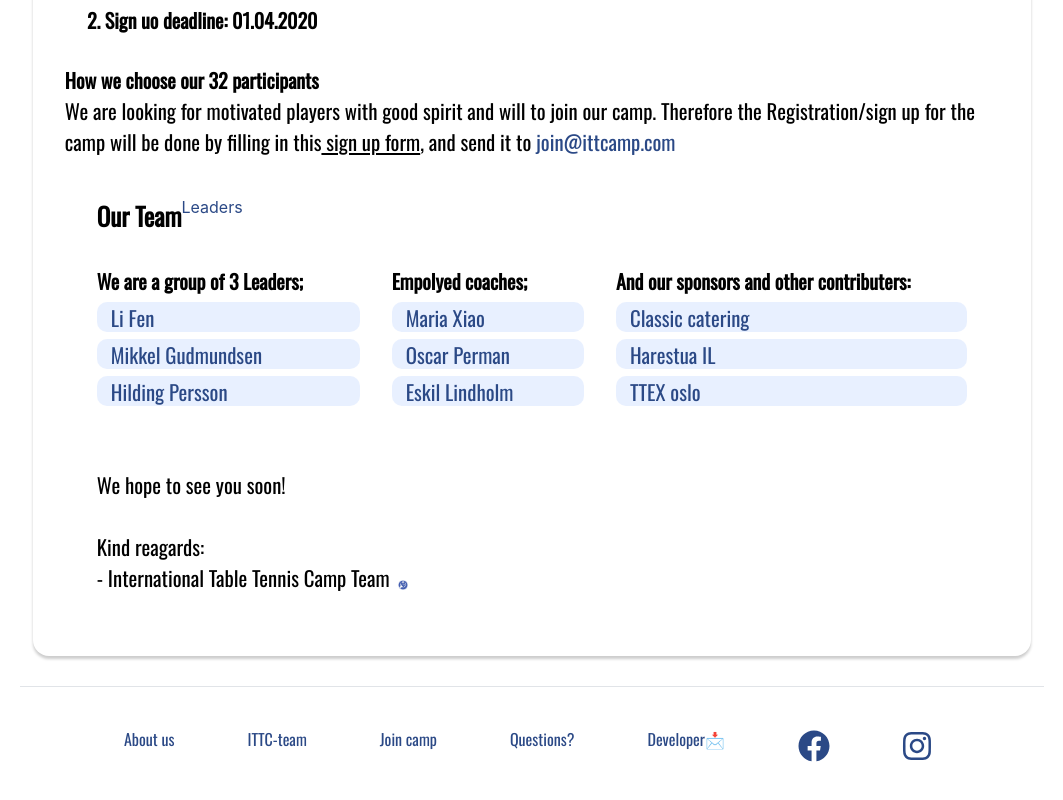
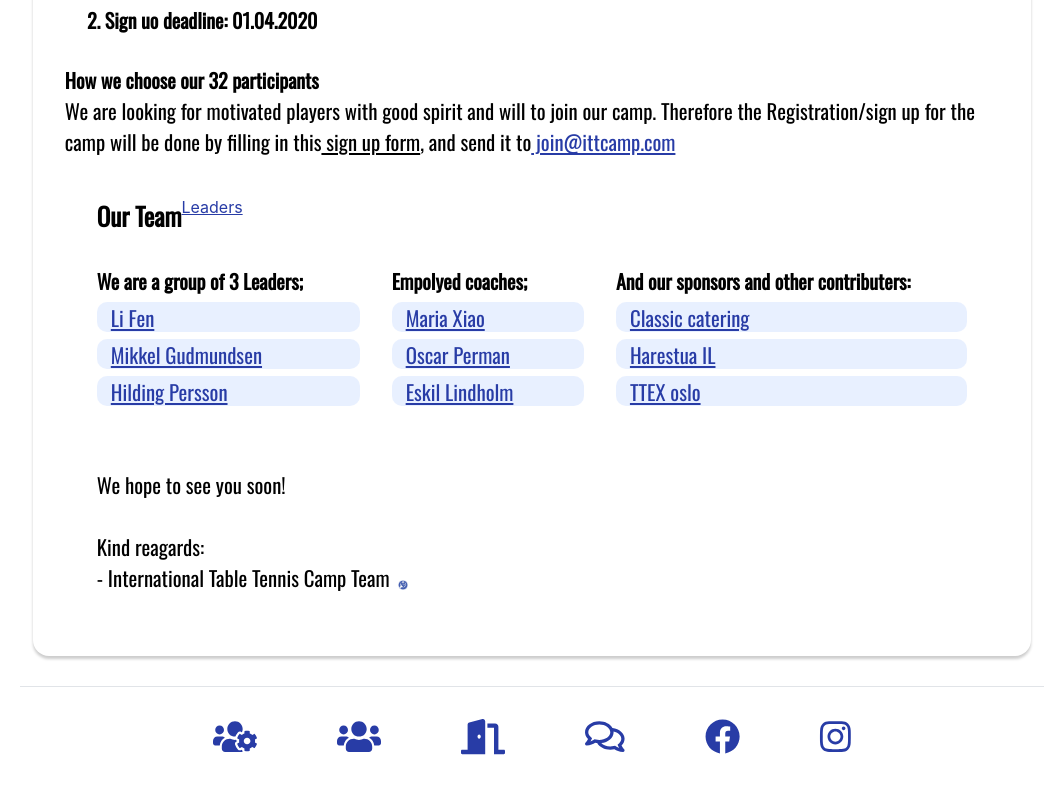
Before and after one commit to mikkelgud/InternationalTableTennisCamp, a React (Create React App) app: page /plan in a window 1280 px wide. Shown: the part 1076-1876 px from the top of the page, without its empty margins (108-1171 px from the left). Built offline with nearby package versions, Linux system fonts and the light colour scheme.

Commit message:
Changed the footer styling and home page styling. -It should now be a more universal design to my app

```diff
--- a/src/App.js
+++ b/src/App.js
@@ -32,10 +32,19 @@ import CampTaiwan from './components/camps/taiwanCamp/CampTaiwan';
 import TaiwanSchedule from './components/camps/taiwanCamp/TaiwanSchedule';
 import TaiwanTravel from './components/camps/taiwanCamp/TaiwanTravel';
 import TaiwanSocial from './components/camps/taiwanCamp/TaiwanSocial';
+import styled from  'styled-components';
+
+
+const Container = styled.div`
+background-color: #ffffff;
+
+
+`;
 
 function App() {
   return (
     <div className="App">
+      <Container>
       <Navbar/>
       <Switch>
         <Route path="/" exact component={Home} />
@@ -91,6 +100,7 @@ function App() {
 
       </Switch>
       <Footer/>
+      </Container>
     </div>
   );
 }
--- a/src/components/Footer.js
+++ b/src/components/Footer.js
@@ -3,6 +3,7 @@ import styled from 'styled-components';
 import { StyledATagLink } from '../styleguides/StyledATagLink';
 import { withRouter } from "react-router-dom";
 import { FontAwesomeIcon } from '@fortawesome/react-fontawesome';
+
 
 
 
@@ -24,88 +25,71 @@ margin-top: 20px;
 
 const Wrapper = styled.div`
 display: grid;
-grid-gap: 2rem;
+grid-gap: 5rem;
+align-items: center;
+justify-content: center;
 position: absoulte;
+grid-template-columns: auto auto auto auto auto auto;
+margin: 1.3rem;
 
-@media (min-width: 1129px){
-    grid-template-columns: auto auto auto auto auto auto auto;
-    margin: 2rem 2rem 2rem 4rem;
+@media (max-width: 827px){
+    grid-template-columns: auto auto;
+grid-gap: 7rem;
+
 }
-@media (max-width: 1129px){
-    grid-template-columns: auto auto auto auto auto;
-    margin: 2rem 2rem 2rem 5.5rem;
-}
-@media (max-width: 927px){
-    grid-template-columns: auto auto auto auto;
-margin: 2rem 2rem 2rem 2.5rem;
-}
-@media (max-width: 627px){
-    grid-template-columns: auto auto;
-margin: 2rem 2rem 2rem 1rem;
-}
-
-@media (max-width: 510px){
-    grid-template-columns: auto;
-}
-`;
-
-const StyledTextLocal = styled.p`
-font-family: 'Oswald', sans-serif;
 
 `;
 
 const StyledIcon = styled.h1`
 margin: 0;
+font-size: 2.2rem;
+&:hover{
+    font-size: 3rem;
+    margin: -0.5rem;
+}
 `;
 
 
 
 
 function Footer(props) {
+
     return (
         <LocalWrapper>
             <FooterStyleDivWrapper>
                 <Wrapper>
                     <div>
-                        <StyledTextLocal>
+                        <StyledIcon>
                             <StyledATagLink
                                 onClick={() => { props.history.push("/aboutus"); }}>
-                                About us
+                                <FontAwesomeIcon icon="users-cog"/>
                             </StyledATagLink>
-                        </StyledTextLocal>
+                        </StyledIcon>
                     </div>
                     <div>
-                        <StyledTextLocal>
+                        <StyledIcon>
                             <StyledATagLink
                                 onClick={() => { props.history.push("/leaders"); }}>
-                                ITTC-team
+                                <FontAwesomeIcon icon="users"/>
                                  </StyledATagLink>
-                        </StyledTextLocal>
+                        </StyledIcon>
                     </div>
                     <div>
-                        <StyledTextLocal>
+                        <StyledIcon>
                             <StyledATagLink
                                 href="mailto: join@ittcamp.com"
                                 onClick={() => { props.history.push("/signup") }} >
-                                Join camp
+                                <FontAwesomeIcon  icon="door-open"/>
                                 </StyledATagLink>
-                        </StyledTextLocal>
+                        </StyledIcon>
                     </div>
                     <div>
-                        <StyledTextLocal>
+                        < StyledIcon>
                             <StyledATagLink
                                 href="mailto: contactus@ittcamp.com" >
-                                Questions?
+                                <FontAwesomeIcon icon={["far","comments"]}/>
                                 </StyledATagLink>
-                        </StyledTextLocal>
-                    </div>
-                    <div>
-                        <StyledTextLocal>
-                            <StyledATagLink
-                                href="mailto: mikkel_gudmundsen@hotmail.com">
-                                Developer<span role="img" aria-label="mail">📩</span>
-                            </StyledATagLink>
-                        </StyledTextLocal>
+                        </ StyledIcon>
                     </div>
                     <div>
                         <StyledIcon>
--- a/src/styleguides/StyledATagLink.js
+++ b/src/styleguides/StyledATagLink.js
@@ -1,9 +1,8 @@
 import styled from 'styled-components';
 
 export const StyledATagLink = styled.a`
-text-decoration: none;
-    // color: #4267b2;
-  color:  #2b4986;
+text-decoration: underline;
+  color:  #283ca6;
   cursor: pointer;
   &:hover{
     color: black;
--- a/src/styleguides/StyledTextBoxWrapper.js
+++ b/src/styleguides/StyledTextBoxWrapper.js
@@ -8,7 +8,7 @@ margin: 2rem;
 position: absoulte;
 
 @media (min-width: 1129px){
-    grid-template-columns: auto auto auto;
+     grid-template-columns: auto auto auto;
 }
 @media (max-width: 909px){
     grid-template-columns: auto;
--- a/src/styleguides/StyledTextCardDiv.js
+++ b/src/styleguides/StyledTextCardDiv.js
@@ -8,7 +8,6 @@ const CardWrapper = styled.div`
   justify-content: center;
   width: 100%;
   height: 100%;
-
 `;
 
 
@@ -19,14 +18,15 @@ padding: 2.5rem;
   border-radius: 25px;
   box-shadow: 0px 2px 3px 0px rgba(0,0,0,0.2);
   transition: all 0.22678s ease-in-out;
-  background-image: url(${props => props.backgorund});
-  background-repeat: no-repeat;
-  background-size: cover;
+  // background-image: url(${props => props.backgorund});
+  // background-repeat: no-repeat;
+  // background-size: cover;
+  background-color: #ffffff;
+
   &:hover {
     background-color: #4267b2;
     color: white;
     box-shadow: 0px 2px 5px 3px rgba(0,0,0,0.2);
-
 }
 `;
 
--- a/src/utils/faLibraryLoader.js
+++ b/src/utils/faLibraryLoader.js
@@ -1,10 +1,10 @@
 import { library } from '@fortawesome/fontawesome-svg-core';
 import { faBars, faTimes, faRoute, faDoorClosed, faDoorOpen, faPlaneArrival, faUserShield, faUsers, faHome , faUsersCog} from '@fortawesome/free-solid-svg-icons';
-import { faComment, faHandshake } from '@fortawesome/free-regular-svg-icons';
+import { faComments, faHandshake } from '@fortawesome/free-regular-svg-icons';
 import { faFacebook, faInstagram } from '@fortawesome/free-brands-svg-icons';
 
 
 
 export default function loadFontAwesome() {
-    library.add(faBars, faComment, faTimes,faHandshake, faRoute, faDoorClosed, faDoorOpen, faPlaneArrival, faUserShield, faUsers, faHome, faUsersCog, faFacebook, faInstagram);
+    library.add(faBars, faComments, faTimes,faHandshake, faRoute, faDoorClosed, faDoorOpen, faPlaneArrival, faUserShield, faUsers, faHome, faUsersCog, faFacebook, faInstagram);
 }
```
